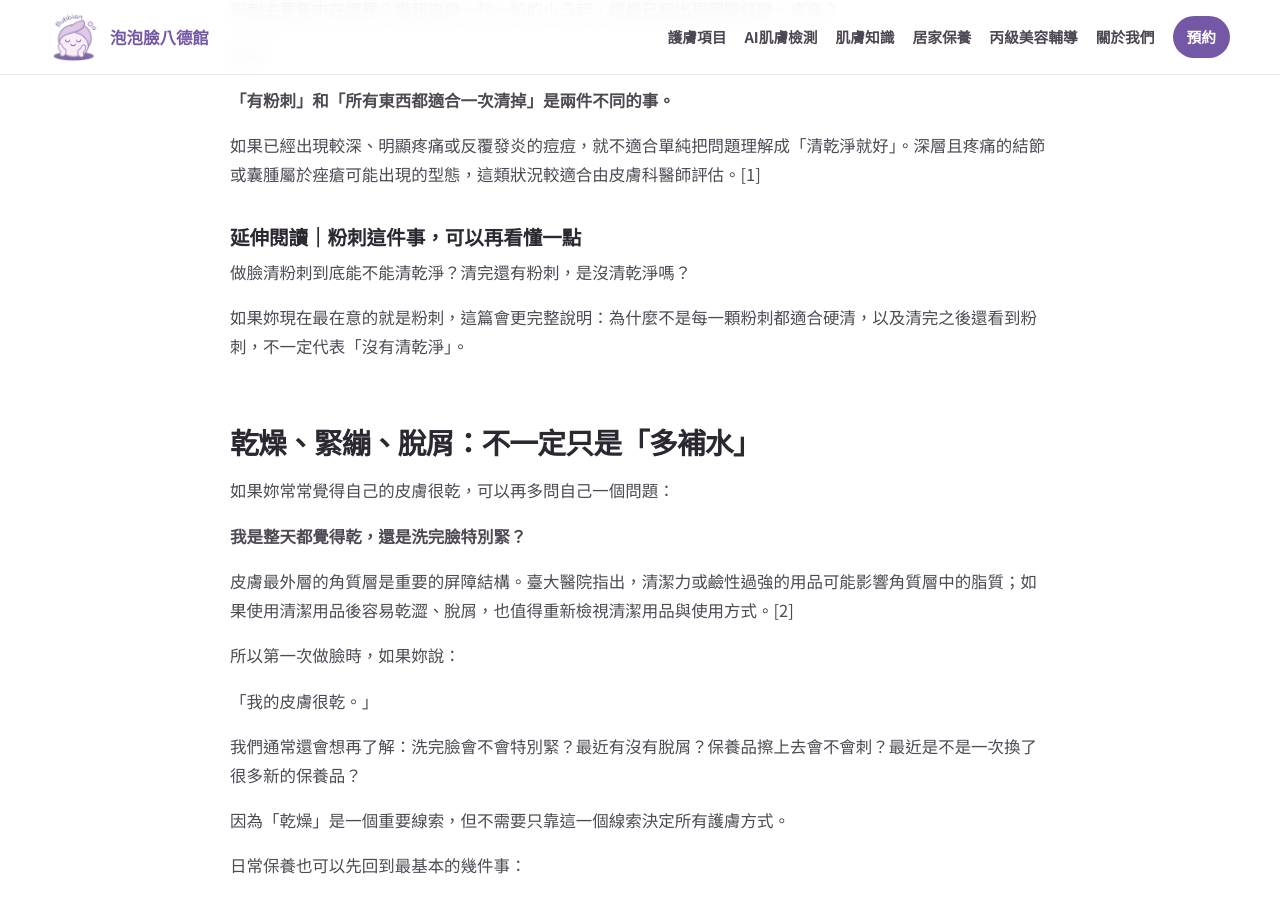
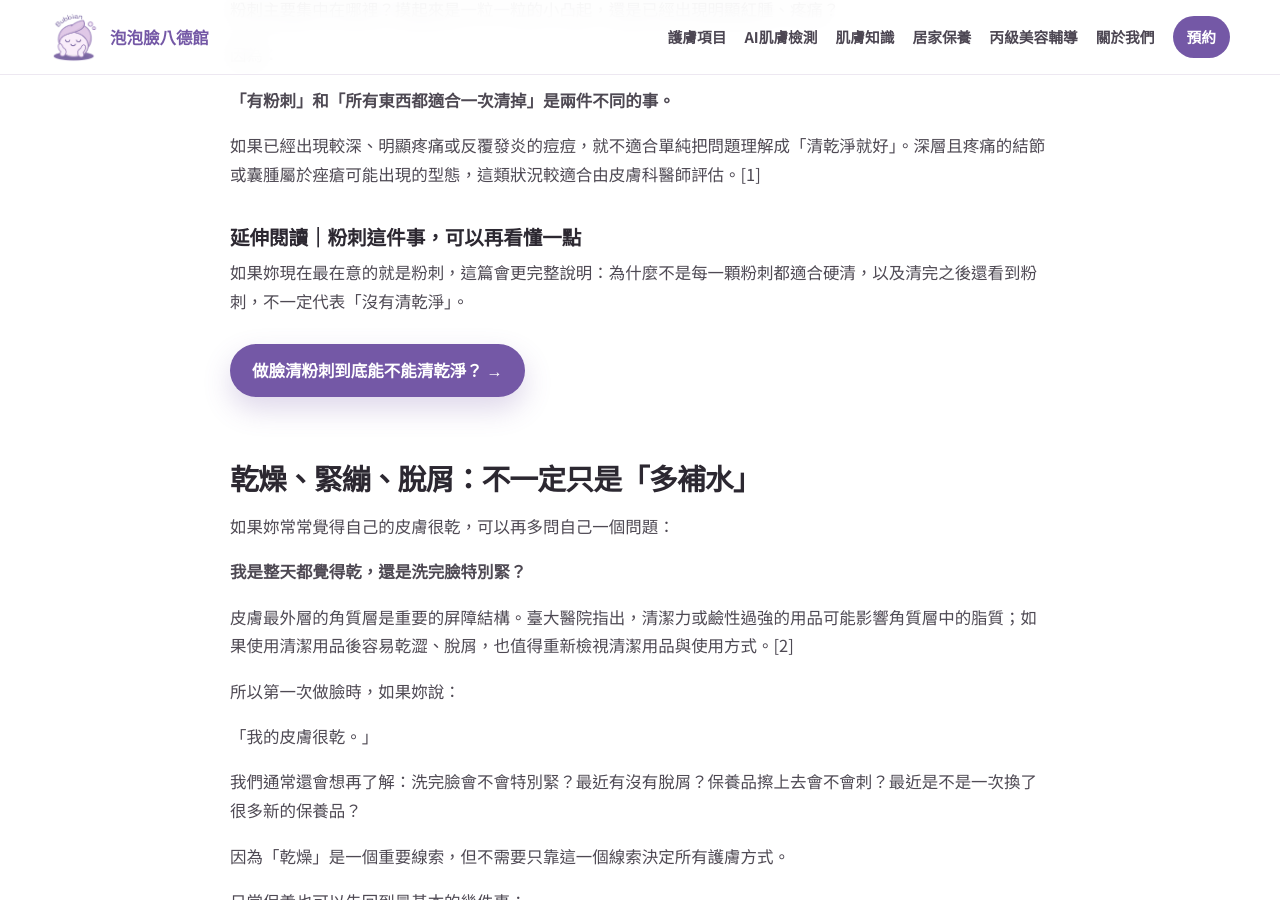
Before and after one commit to sophiaforyu-eng/bubblan, a Jekyll site: the page built from _knowledge/first-facial-how-to-choose.md, in a window 1280 px wide and 900 px high, scrolled down 1899 px. Built offline with Jekyll 4.4.1, drawn with Linux system fonts in a browser that asks for light colours; some web fonts are replaced; some of the changed text lies outside the part shown.

Commit message:
Improve article internal CTAs

```diff
--- a/_knowledge/first-facial-how-to-choose.md
+++ b/_knowledge/first-facial-how-to-choose.md
@@ -63,9 +63,11 @@ image:
 
 ### 延伸閱讀｜粉刺這件事，可以再看懂一點
 
-<a href="{{ '/knowledge/facial-comedone-cleansing/' | relative_url }}">做臉清粉刺到底能不能清乾淨？清完還有粉刺，是沒清乾淨嗎？</a>
+如果妳現在最在意的就是粉刺，這篇會更完整說明：為什麼不是每一顆粉刺都適合硬清，以及清完之後還看到粉刺，不一定代表「沒有清乾淨」。
 
-如果妳現在最在意的就是粉刺，這篇會更完整說明：為什麼不是每一顆粉刺都適合硬清，以及清完之後還看到粉刺，不一定代表「沒有清乾淨」。
+<div class="btns">
+  <a class="btn primary" href="{{ '/knowledge/facial-comedone-cleansing/' | relative_url }}">做臉清粉刺到底能不能清乾淨？ →</a>
+</div>
 
 ## 乾燥、緊繃、脫屑：不一定只是「多補水」
 
@@ -181,9 +183,9 @@ image:
 
 可以先從膚況諮詢或 AI 肌膚檢測開始了解，再決定下一步。
 
-### 查看完整護膚項目
-
-<a href="{{ '/services/' | relative_url }}">查看泡泡臉八德館完整護膚項目</a>
+<div class="btns">
+  <a class="btn primary" href="{{ '/services/' | relative_url }}">查看完整護膚項目 →</a>
+</div>
 
 ## 還是不知道該選哪一種？從「我最在意的是……」開始就好
 
```
